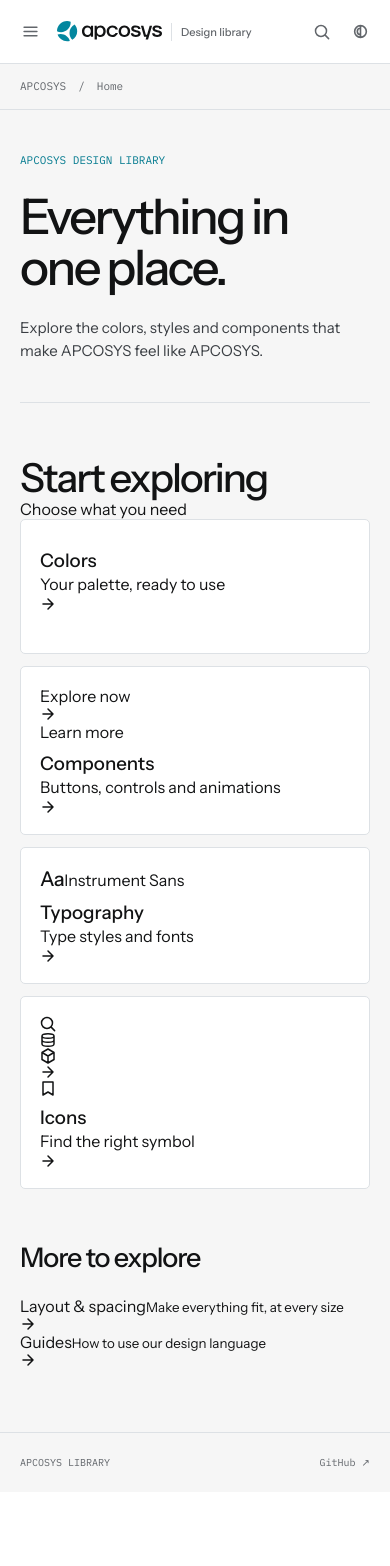
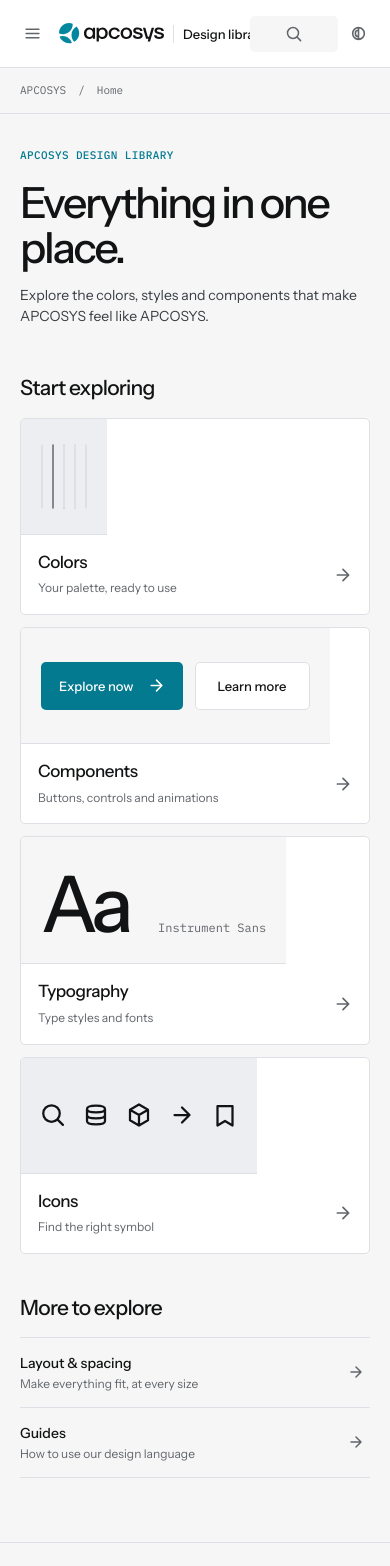
Before and after one commit to IMONsergey/Apco-components-lib, a React (Vite) app: page / in a window 390 px wide. Shown: the top 1566 px of the page. Before the commit the page ends 1492 px from the top, so only its background shows below. Built offline with nearby package versions, Linux system fonts and the light colour scheme.

Commit message:
style: approachable, visual-first APCOSYS library and quieter documentation chrome

```diff
--- a/src/main.tsx
+++ b/src/main.tsx
@@ -19,5 +19,6 @@
 import './styles/ux-refinements.css';
 import './styles/site-fidelity.css';
 import './styles/docs-shell.css';
+import './styles/friendly-ui.css';
 
 createRoot(document.getElementById('root')!).render(<StrictMode><MotionProvider><App /></MotionProvider></StrictMode>);
--- /dev/null
+++ b/src/styles/friendly-ui.css
@@ -0,0 +1,102 @@
+/* Friendlier library presentation — presentation only, original component styles remain authoritative. */
+.docs-overview--friendly .docs-overview__top{padding:10px 0 44px;border-bottom:0}
+.docs-overview--friendly .docs-kicker{font:500 11px/1.4 var(--font-mono);letter-spacing:.035em;color:var(--action);margin-bottom:18px}
+.docs-overview--friendly .docs-overview__top h1{font-size:clamp(46px,4.3vw,67px);font-weight:500;letter-spacing:-.052em;line-height:1.04;max-width:710px}
+.docs-overview--friendly .docs-overview__top p{max-width:540px;margin-top:18px;font-size:16px;line-height:1.55;color:var(--body)}
+.docs-overview--friendly .docs-overview__section{margin-top:16px}
+.docs-overview__section-head{display:flex;align-items:baseline;justify-content:space-between;gap:18px;margin-bottom:19px}
+.docs-overview--friendly .docs-overview__section-head h2{font-size:21px;letter-spacing:-.035em;margin:0}
+.docs-overview__section-head>span{font:400 11px/1.5 var(--font-mono);color:var(--muted)}
+.docs-overview__grid--visual{gap:14px}
+.docs-overview__card--visual{padding:0;min-height:0;gap:0;overflow:hidden}
+.docs-overview__card--visual:hover{transform:none;border-color:var(--control-line)}
+.docs-overview__art{display:grid;place-items:center;min-height:167px;padding:28px;background:var(--page);border-bottom:1px solid var(--line);overflow:hidden}
+.docs-overview__art--colors{background:var(--surface)}
+.docs-overview__swatches{display:flex;align-items:center;justify-content:center;gap:9px;width:min(100%,340px)}
+.docs-overview__swatches span{display:block;width:20%;height:85px;min-width:0;border:1px solid var(--line);border-radius:4px}
+.docs-overview__swatches span:nth-child(2){border-color:var(--control-line)}
+.docs-overview__art--components{background:var(--page)}
+.docs-overview__ui-sample{display:flex;gap:12px;align-items:center;justify-content:center;flex-wrap:wrap}
+.docs-overview__ui-sample>span{display:flex;align-items:center;justify-content:center;gap:14px;min-width:134px;min-height:48px;padding:12px 18px;background:var(--action);color:var(--on-action);border-radius:5px;font-size:13px;font-weight:500}
+.docs-overview__ui-sample>span svg{width:17px;height:17px}
+.docs-overview__ui-sample>.docs-overview__ui-sample-secondary{min-width:115px;background:var(--white);color:var(--ink);border:1px solid var(--line)}
+.docs-overview__art--typography{background:var(--page)}
+.docs-overview__type-sample{display:flex;align-items:baseline;gap:30px}
+.docs-overview__type-sample strong{font-size:clamp(66px,7vw,104px);letter-spacing:-.07em;font-weight:500;line-height:1}
+.docs-overview__type-sample span{font:400 12px/1.3 var(--font-mono);color:var(--muted)}
+.docs-overview__art--icons{background:var(--surface)}
+.docs-overview__icon-sample{display:flex;align-items:center;justify-content:center;gap:24px;flex-wrap:wrap}
+.docs-overview__icon-sample svg{width:28px;height:28px;flex:none}
+.docs-overview__card-bottom{padding:23px;display:flex;align-items:center;justify-content:space-between;gap:20px;width:100%}
+.docs-overview__card-bottom h3{font-size:18px;font-weight:500;line-height:1.2;letter-spacing:-.025em}
+.docs-overview__card-bottom p{font-size:12px;line-height:1.4;color:var(--muted);margin-top:8px}
+.docs-overview__card-bottom>svg{width:18px;height:18px;flex:none;color:var(--muted)}
+.docs-overview__card--visual:hover .docs-overview__card-bottom>svg{color:var(--action);transform:translateX(3px);transition:transform 170ms var(--ease)}
+.docs-overview--friendly .docs-overview__more{margin-top:58px}
+.docs-overview--friendly .docs-overview__more h2{font-size:21px;letter-spacing:-.035em;margin:0 0 18px}
+.docs-overview__more-links{border-top:1px solid var(--line)}
+.docs-overview__more-links a{display:grid;grid-template-columns:minmax(140px,.9fr) minmax(0,1.4fr) 24px;align-items:center;gap:20px;padding:18px 4px;border-bottom:1px solid var(--line)}
+.docs-overview__more-links a>span{font-size:14px;font-weight:500}
+.docs-overview__more-links a>small{font-size:12px;color:var(--muted)}
+.docs-overview__more-links a>svg{width:16px;height:16px;color:var(--muted)}
+.docs-overview__more-links a:hover{color:var(--action)}
+.docs-overview__more-links a:hover>svg{color:var(--action)}
+/* Less administrative chrome. Search stays visible, but feels like a simple finder. */
+.docs-shell{--docs-header:68px;--docs-side:248px}
+.docs-header{padding-inline:24px}
+.docs-header__brand-title{font-size:13px;color:var(--ink)}
+.docs-header__search{width:min(330px,26vw);background:var(--page);border-color:var(--line)}
+.docs-header__search span{font-size:13px}
+.docs-header__collapse{display:none}
+.docs-shell[data-collapsed='true'] .docs-header__collapse{display:grid}
+.docs-sidebar__scroll{padding-top:28px}
+.docs-sidebar__caption{font:500 11px/1.5 var(--font-mono);color:var(--muted);letter-spacing:.025em;align-items:center}
+.docs-sidebar__desktop-collapse{margin:-9px -4px -9px auto;display:grid;place-items:center;width:30px;height:30px;border:0;border-radius:5px;background:transparent;color:var(--muted)}
+.docs-sidebar__desktop-collapse svg{width:16px;height:16px}
+.docs-sidebar__desktop-collapse:hover{color:var(--ink);background:var(--surface)}
+.docs-sidebar__overview{font-size:13px}
+.docs-sidebar__group summary{font-size:13px}
+.docs-sidebar__subitems a{font-size:13px;line-height:1.5;padding-top:9px;padding-bottom:9px}
+.docs-toc>span{text-transform:none;letter-spacing:0;font-size:11px;font-weight:500}
+.docs-breadcrumbs{font-size:11px}
+.docs-content .lib-card__foot{justify-content:flex-start;font-size:11px;color:var(--muted)}
+.docs-content .lib-card__foot span:last-child{margin-left:0}
+.docs-component__section-head h2{font-size:23px}
+.ds-guideline__content{font-size:13px}
+.ds-guideline__heading h3{font-size:15px}
+.ds-token-row code{display:none!important}
+.ds-token-row{grid-template-columns:34px minmax(0,1fr) 85px 44px}
+.ds-token-hex{font-size:11px}
+.ds-token-name{font-size:13px}
+.ds-token-row:hover{background:var(--surface)}
+.ds-token-copy{font-size:11px}
+@media(max-width:1000px){
+ .docs-header__collapse,.docs-shell[data-collapsed='true'] .docs-header__collapse{display:none}
+ .docs-sidebar__desktop-collapse{display:none}
+}
+@media(max-width:899px){
+ .docs-overview__grid--visual{gap:12px}
+ .docs-overview__art{min-height:145px}
+ .docs-overview__swatches span{height:70px}
+}
+@media(max-width:640px){
+ .docs-header{padding-inline:14px}
+ .docs-overview--friendly .docs-overview__top{padding:6px 0 33px}
+ .docs-overview--friendly .docs-overview__top h1{font-size:clamp(42px,11vw,54px)}
+ .docs-overview--friendly .docs-overview__top p{font-size:14px;margin-top:14px}
+ .docs-overview__section-head>span{display:none}
+ .docs-overview__art{min-height:116px;padding:20px}
+ .docs-overview__swatches span{height:65px}
+ .docs-overview__type-sample strong{font-size:78px}
+ .docs-overview__icon-sample{gap:19px}
+ .docs-overview__icon-sample svg{width:24px;height:24px}
+ .docs-overview__card-bottom{padding:17px}
+ .docs-overview__card-bottom h3{font-size:17px}
+ .docs-overview--friendly .docs-overview__more{margin-top:42px}
+ .docs-overview__more-links a{grid-template-columns:1fr 22px;gap:4px 14px;padding:16px 0}
+ .docs-overview__more-links a>small{grid-column:1;grid-row:2}
+ .docs-overview__more-links a>svg{grid-column:2;grid-row:1/3}
+ .docs-content .lib-card__foot{font-size:10px}
+ .ds-token-row{grid-template-columns:30px minmax(0,1fr) 78px 40px}
+}
+@media(prefers-reduced-motion:reduce){.docs-overview__card--visual:hover .docs-overview__card-bottom>svg{transform:none}}
```
